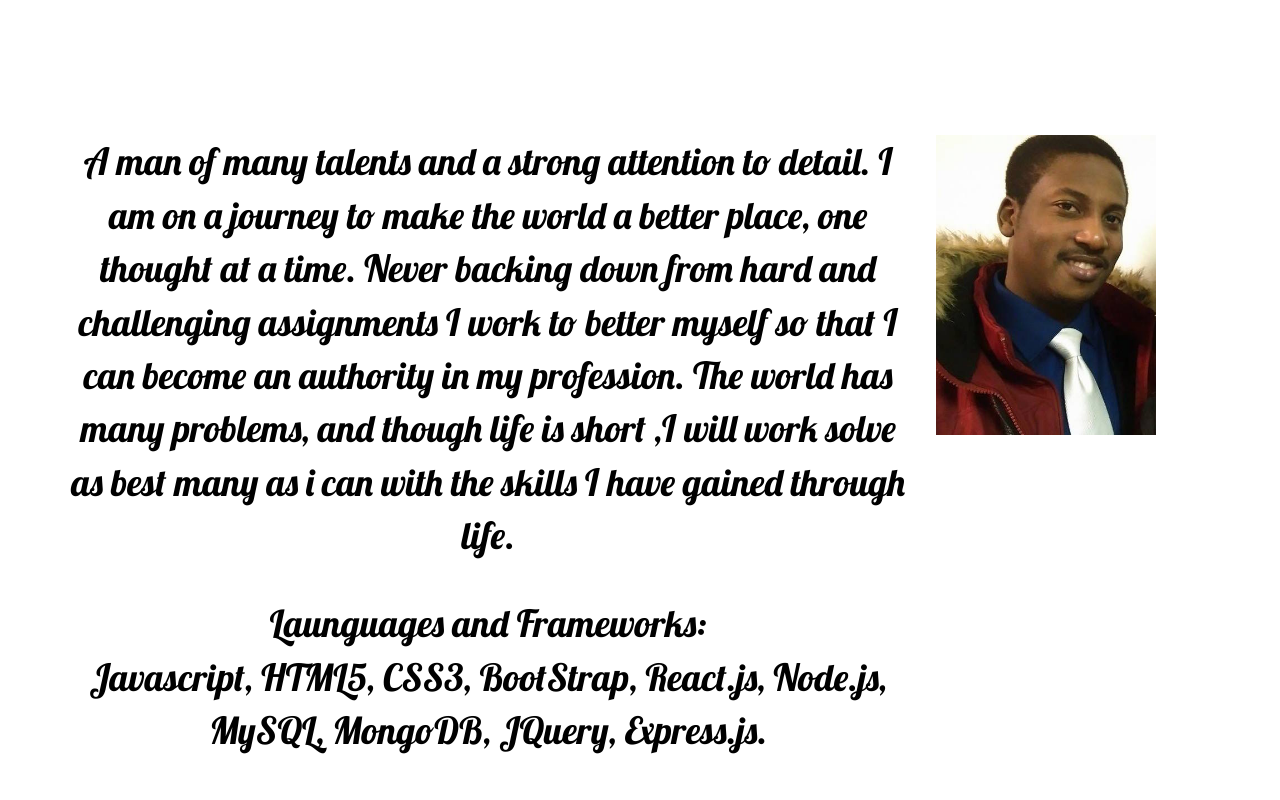
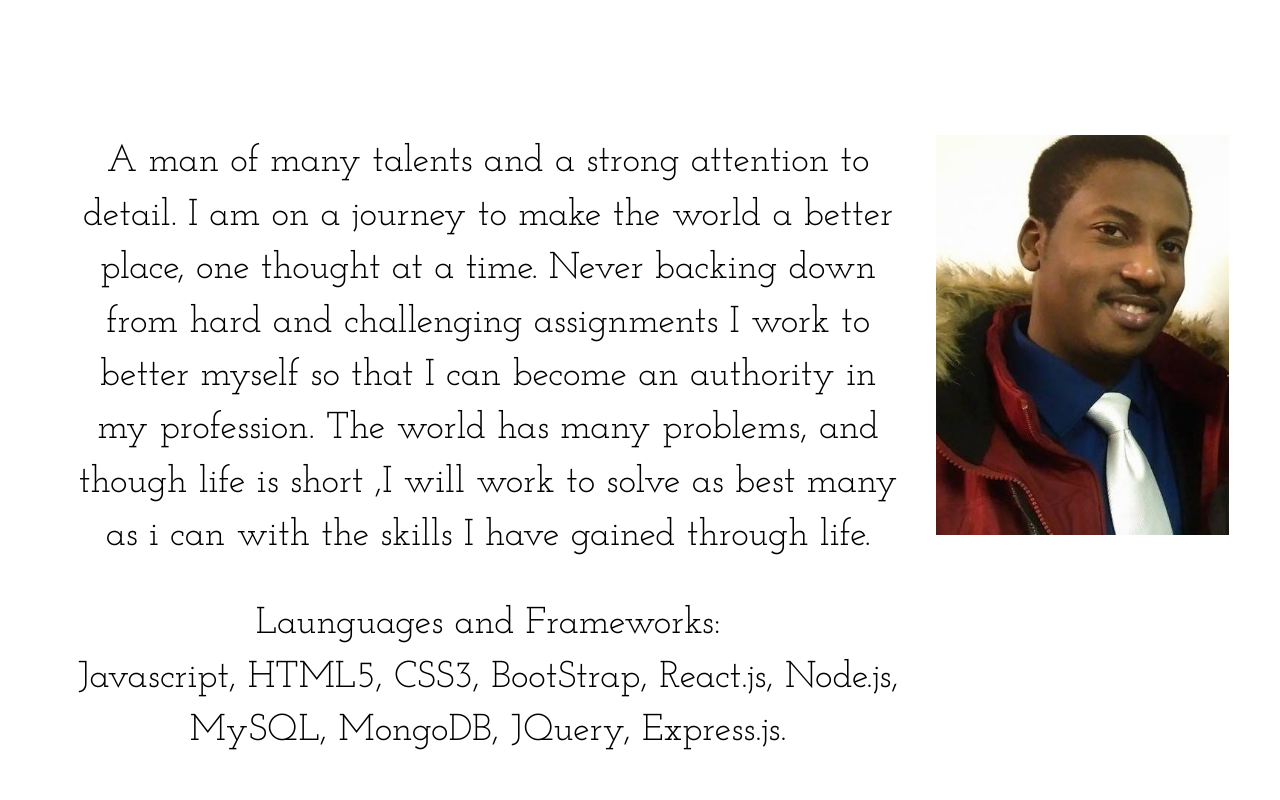
Before and after one commit to ShannonGreen27/personalPortfolio, a plain HTML site: page index.html in a window 1280 px wide. Shown: the part 740-1540 px from the top of the page. Drawn offline with nearby package versions, Linux system fonts and the light colour scheme.

Commit message:
small spacing changes

```diff
--- a/assets/css/style.css
+++ b/assets/css/style.css
@@ -1,4 +1,4 @@
-@import url('https://fonts.googleapis.com/css?family=Lobster');
+@import url('https://fonts.googleapis.com/css?family=Josefin+Slab');
 
 .block{
 	background-color: black;
@@ -22,7 +22,7 @@ body{
 	width: 100%;
 	background-color: white;
 	font-size: 1.7em;
-	font-family: Lobster;
+	font-family: Josefin Slab;
 	color: black;
 }
 
@@ -40,6 +40,7 @@ h2{
 .row{
 	margin-right: 0px
 }
+
 .btn{
 	background-color: black;
 	border-color: black;
@@ -73,7 +74,7 @@ div.description a img:hover {
 }
 
 .me{
-	height: 300px;
+	height: 400px;
 }
 
 .pageThree{
--- a/index.html
+++ b/index.html
@@ -43,7 +43,7 @@
 	<div class="row">
 		<div class="col-md-9 text-center">
 			<p>
-			A man of many talents and a strong attention to detail. I am on a journey to make the world a better place, one thought at a time.	Never backing down from hard and challenging assignments I work to better myself so that I can become an authority in my profession. The world has many problems, and though life is short ,I will work solve as best many as i can with the skills I have gained through life.
+			A man of many talents and a strong attention to detail. I am on a journey to make the world a better place, one thought at a time.	Never backing down from hard and challenging assignments I work to better myself so that I can become an authority in my profession. The world has many problems, and though life is short ,I will work to solve as best many as i can with the skills I have gained through life.
 			</p>
 			<br>
 			<p>
```
Also changed, not shown: 1 other file.
